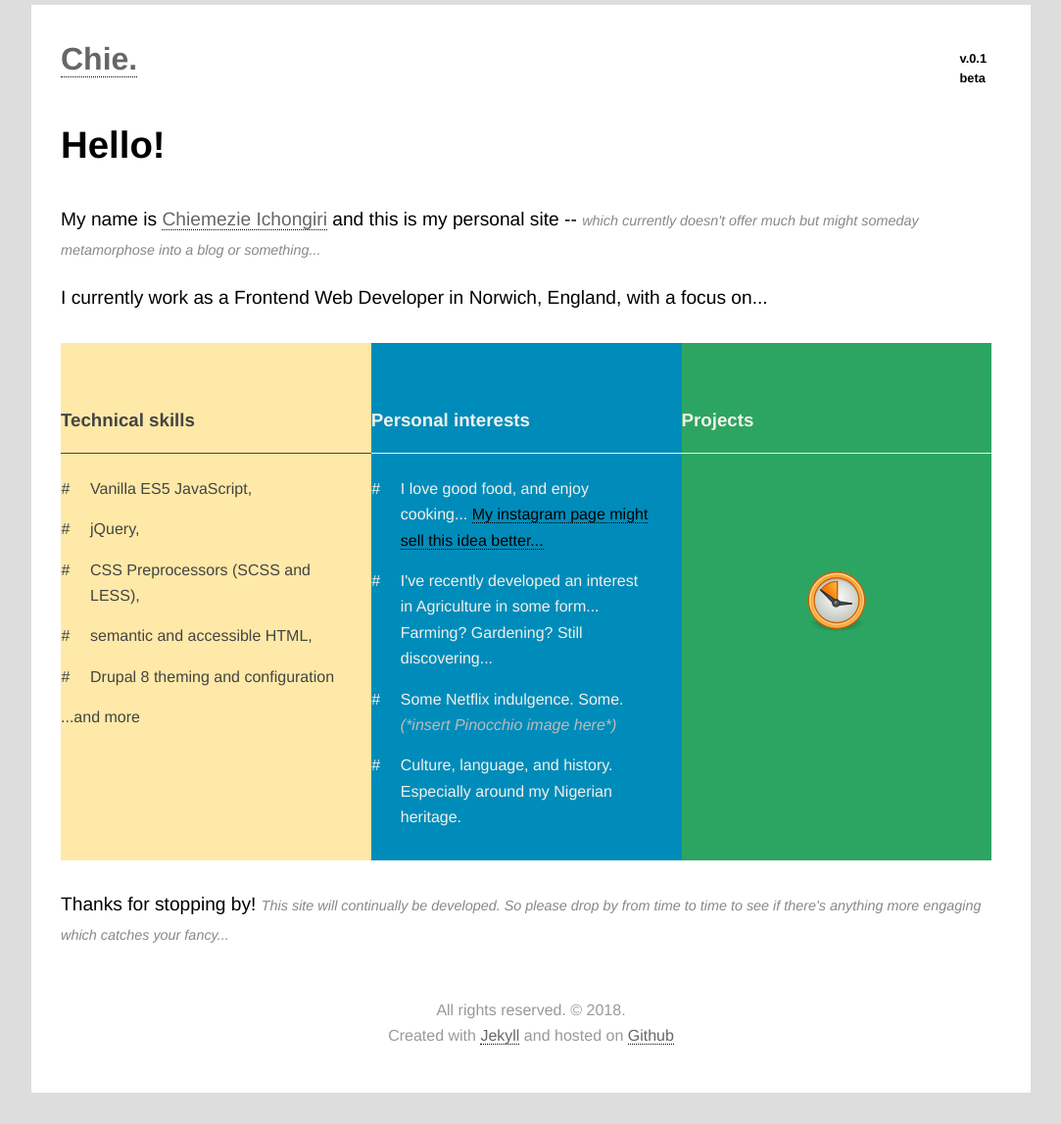
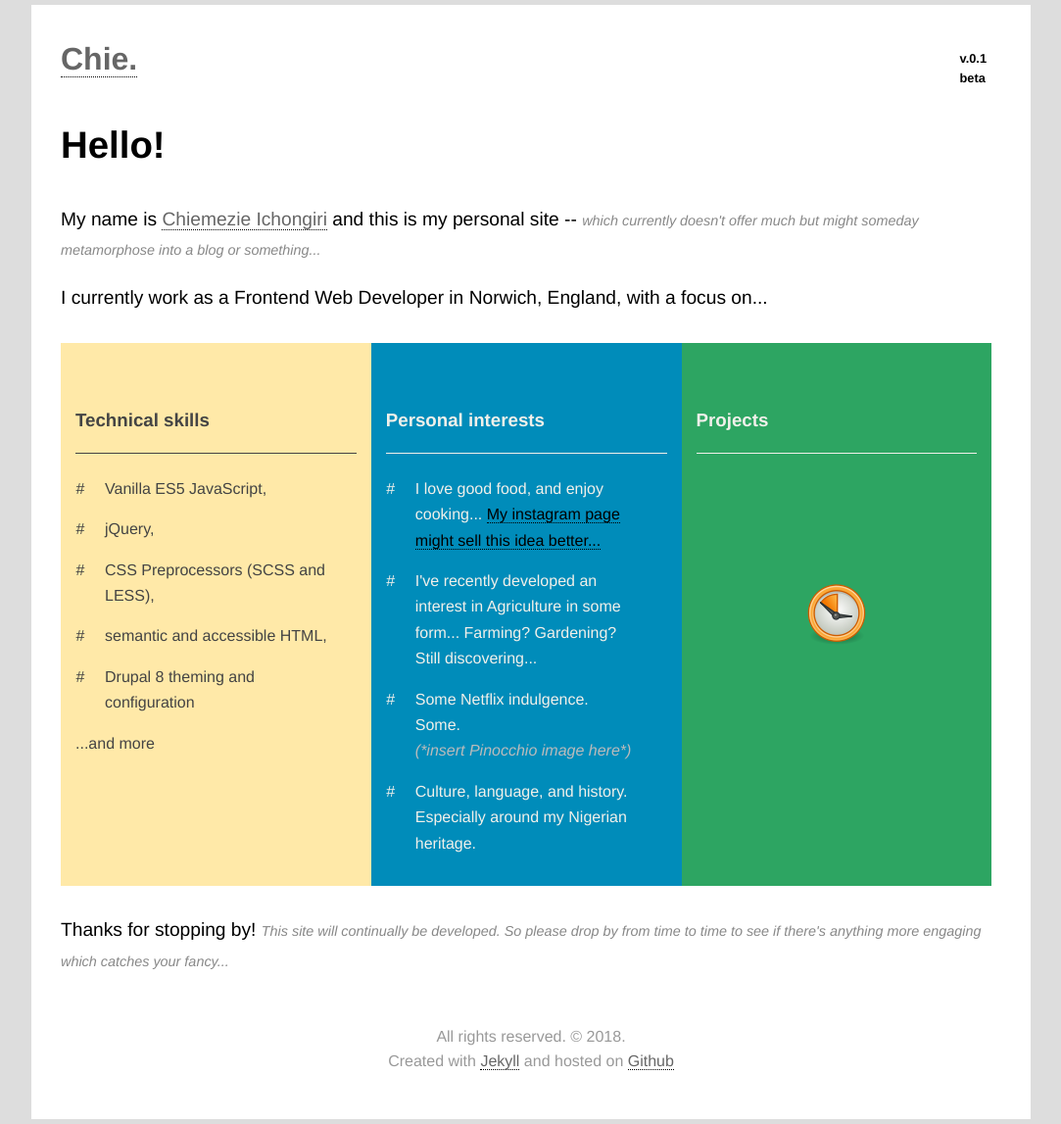
Before and after one commit to chiich/portfolio, a Jekyll site: the page built from index.html, in a window 1280 px wide. Shown: the whole page at 98% size, without its empty margins (98-1181 px from the left). Built offline with Jekyll 4.4.1, drawn with Linux system fonts in a browser that asks for light colours; some web fonts are replaced; before the commit the page ends 1120 px from its top, so only the background shows below that.

Commit message:
Update _w3.scss

```diff
--- a/_sass/_w3.scss
+++ b/_sass/_w3.scss
@@ -12,7 +12,7 @@ body {
   }
 
   .inner {
-      padding: 15px 0;
+      padding: 15px;
   }
 
   .footer-area p {
@@ -96,11 +96,6 @@ body {
     }
 
     &.blue {
-
-        &::before {
-            /* content: 'personal interests'; */
-        }
-
         background-color: #344564;
         background-color: #1b6ac9;
         background-color: #008CBA;
@@ -111,26 +106,17 @@ body {
     }
 
     &.yellow {
-        &::before {
-            /* content: 'technical skills'; */
-        }
-
         background-color: #ffe9a8;
-
         color: #444;
 
         a:link,
         a:visited {
             color: #666;
-
         }
 
     }
 
     &.green {
-        &::before {
-            /* content: 'projects' */
-        }
 
         &::after {
             /*
@@ -244,6 +230,10 @@ body {
         display: block;
         width: 100%;
 
+        .inner {
+            padding: 15px 0;
+        }
+
         &::before, &::after {
             content: '';
             position: absolute;
@@ -258,7 +248,7 @@ body {
     }
 
     .one-third.green {
-        display: none;
+        /* display: none; */
     }
 
     .footer-area p {
```
